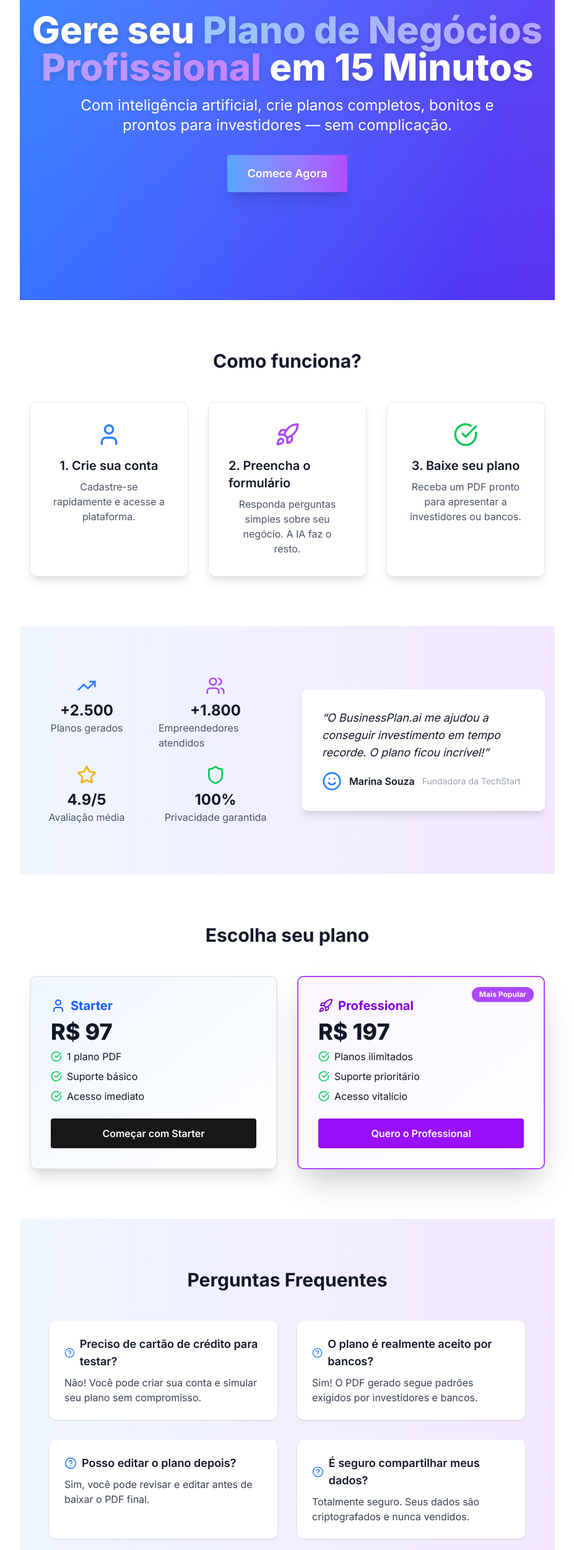
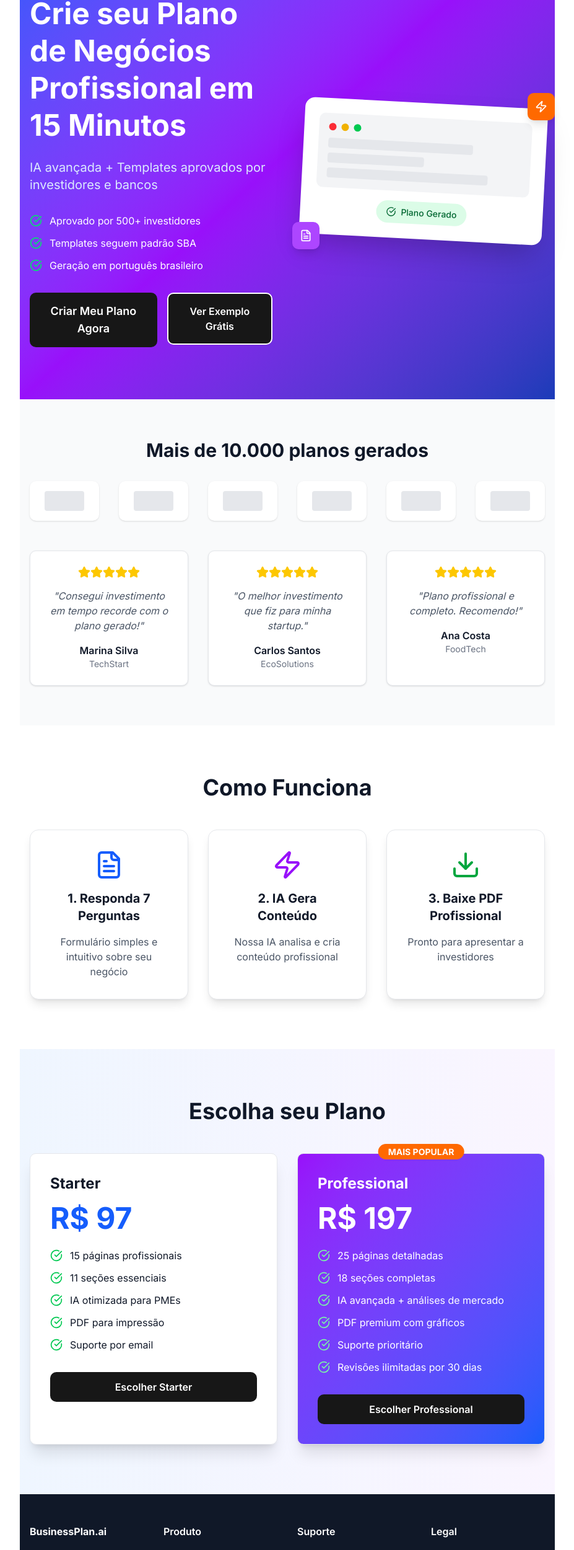
Before and after one commit to othiagootto/business-plan-ai, a Next.js app: page / in a window 1280 px wide. Shown: the part 232-2732 px from the top of the page at 62% size, without its empty margins (176-1103 px from the left). Built offline with nearby package versions, Linux system fonts and the light colour scheme.

Commit message:
New professional landing page

```diff
--- a/app/page.tsx
+++ b/app/page.tsx
@@ -1,173 +1,376 @@
 'use client';
 import Link from 'next/link';
-import { CheckCircle, Rocket, User, Users, Star, Shield, HelpCircle, TrendingUp, Smile } from 'lucide-react';
+import { CheckCircle, Star, Zap, FileText, Download, Menu, X } from 'lucide-react';
 import Button from '../components/ui/button';
 import Card from '../components/ui/card';
-import { useEffect } from 'react';
+import { useState, useEffect } from 'react';
 
 export default function HomePage() {
-  // Smooth scroll para âncoras
+  const [isMenuOpen, setIsMenuOpen] = useState(false);
+  const [scrollY, setScrollY] = useState(0);
+
   useEffect(() => {
-    const handleClick = (e: MouseEvent) => {
-      const target = e.target as HTMLElement;
-      if (target && target.matches('a[href^="#"]')) {
-        e.preventDefault();
-        const id = target.getAttribute('href')?.replace('#', '');
-        if (id) {
-          const el = document.getElementById(id);
-          if (el) el.scrollIntoView({ behavior: 'smooth' });
-        }
-      }
-    };
-    document.addEventListener('click', handleClick);
-    return () => document.removeEventListener('click', handleClick);
+    const handleScroll = () => setScrollY(window.scrollY);
+    window.addEventListener('scroll', handleScroll);
+    return () => window.removeEventListener('scroll', handleScroll);
   }, []);
 
   return (
-    <div className="w-full min-h-screen bg-gradient-to-br from-blue-500 via-indigo-600 to-purple-700 text-white">
-      {/* HERO */}
-      <section className="flex flex-col items-center justify-center min-h-[80vh] px-4 text-center relative z-10">
-        <h1 className="text-4xl md:text-6xl font-extrabold mb-4 drop-shadow-lg animate-fade-in">
-          Gere seu <span className="bg-gradient-to-r from-blue-300 to-purple-400 bg-clip-text text-transparent">Plano de Negócios Profissional</span> em 15 Minutos
-        </h1>
-        <p className="text-lg md:text-2xl mb-8 max-w-2xl mx-auto animate-fade-in delay-100">
-          Com inteligência artificial, crie planos completos, bonitos e prontos para investidores — sem complicação.
-        </p>
+    <div className="min-h-screen bg-white">
+      {/* HEADER FIXO */}
+      <header className={`fixed top-0 left-0 right-0 z-50 transition-all duration-300 ${
+        scrollY > 10 ? 'bg-white shadow-lg' : 'bg-white/95 backdrop-blur-sm'
+      }`}>
+        <div className="max-w-7xl mx-auto px-4">
+          <div className="flex items-center justify-between h-16">
+            {/* Logo */}
+            <Link href="/" className="text-2xl font-bold text-blue-600">
+              BusinessPlan.ai
+            </Link>
+
+            {/* Menu Desktop */}
+            <nav className="hidden md:flex items-center space-x-8">
+              <Link href="#como-funciona" className="text-gray-700 hover:text-blue-600 transition-colors">
+                Como Funciona
+              </Link>
+              <Link href="#precos" className="text-gray-700 hover:text-blue-600 transition-colors">
+                Preços
+              </Link>
+              <Link href="#exemplos" className="text-gray-700 hover:text-blue-600 transition-colors">
+                Exemplos
+              </Link>
+              <Link href="/login" className="text-gray-700 hover:text-blue-600 transition-colors">
+                Login
+              </Link>
               <Link href="/signup">
-          <Button className="px-8 py-4 text-lg font-bold shadow-xl bg-gradient-to-r from-blue-400 to-purple-500 hover:from-blue-500 hover:to-purple-600 transition-all animate-fade-in delay-200">
-            Comece Agora
+                <Button className="bg-orange-500 hover:bg-orange-600 px-6 py-3 rounded-lg font-semibold">
+                  Criar Plano
                 </Button>
               </Link>
-        <div className="absolute top-0 left-0 w-full h-full bg-gradient-to-b from-white/10 to-transparent pointer-events-none" />
-      </section>
+            </nav>
 
-      {/* COMO FUNCIONA */}
-      <section id="como-funciona" className="py-20 px-4 bg-white text-gray-900">
-        <h2 className="text-3xl font-bold text-center mb-12">Como funciona?</h2>
-        <div className="flex flex-col md:flex-row gap-8 max-w-4xl mx-auto">
-          <Card className="flex-1 flex flex-col items-center p-8 shadow-lg hover:scale-105 transition-transform duration-300">
-            <User className="w-10 h-10 text-blue-500 mb-4" />
-            <h3 className="font-semibold text-xl mb-2">1. Crie sua conta</h3>
-            <p className="text-gray-600 text-center">Cadastre-se rapidamente e acesse a plataforma.</p>
-          </Card>
-          <Card className="flex-1 flex flex-col items-center p-8 shadow-lg hover:scale-105 transition-transform duration-300">
-            <Rocket className="w-10 h-10 text-purple-500 mb-4" />
-            <h3 className="font-semibold text-xl mb-2">2. Preencha o formulário</h3>
-            <p className="text-gray-600 text-center">Responda perguntas simples sobre seu negócio. A IA faz o resto.</p>
-          </Card>
-          <Card className="flex-1 flex flex-col items-center p-8 shadow-lg hover:scale-105 transition-transform duration-300">
-            <CheckCircle className="w-10 h-10 text-green-500 mb-4" />
-            <h3 className="font-semibold text-xl mb-2">3. Baixe seu plano</h3>
-            <p className="text-gray-600 text-center">Receba um PDF pronto para apresentar a investidores ou bancos.</p>
-          </Card>
+            {/* Menu Mobile */}
+            <button
+              onClick={() => setIsMenuOpen(!isMenuOpen)}
+              className="md:hidden p-2"
+            >
+              {isMenuOpen ? <X size={24} /> : <Menu size={24} />}
+            </button>
           </div>
-      </section>
 
-      {/* SOCIAL PROOF */}
-      <section className="py-20 px-4 bg-gradient-to-r from-blue-50 to-purple-100 text-gray-900">
-        <div className="max-w-5xl mx-auto flex flex-col md:flex-row gap-12 items-center">
-          <div className="flex-1 grid grid-cols-2 gap-6">
-            <div className="flex flex-col items-center">
-              <TrendingUp className="w-8 h-8 text-blue-500 mb-2" />
-              <span className="text-2xl font-bold">+2.500</span>
-              <span className="text-gray-600">Planos gerados</span>
-            </div>
-            <div className="flex flex-col items-center">
-              <Users className="w-8 h-8 text-purple-500 mb-2" />
-              <span className="text-2xl font-bold">+1.800</span>
-              <span className="text-gray-600">Empreendedores atendidos</span>
-            </div>
-            <div className="flex flex-col items-center">
-              <Star className="w-8 h-8 text-yellow-500 mb-2" />
-              <span className="text-2xl font-bold">4.9/5</span>
-              <span className="text-gray-600">Avaliação média</span>
-            </div>
-            <div className="flex flex-col items-center">
-              <Shield className="w-8 h-8 text-green-500 mb-2" />
-              <span className="text-2xl font-bold">100%</span>
-              <span className="text-gray-600">Privacidade garantida</span>
+          {/* Menu Mobile Dropdown */}
+          {isMenuOpen && (
+            <div className="md:hidden bg-white border-t">
+              <div className="px-4 py-4 space-y-4">
+                <Link href="#como-funciona" className="block text-gray-700 hover:text-blue-600">
+                  Como Funciona
+                </Link>
+                <Link href="#precos" className="block text-gray-700 hover:text-blue-600">
+                  Preços
+                </Link>
+                <Link href="#exemplos" className="block text-gray-700 hover:text-blue-600">
+                  Exemplos
+                </Link>
+                <Link href="/login" className="block text-gray-700 hover:text-blue-600">
+                  Login
+                </Link>
+                <Link href="/signup">
+                  <Button className="w-full bg-orange-500 hover:bg-orange-600 px-6 py-3 rounded-lg font-semibold">
+                    Criar Plano
+                  </Button>
+                </Link>
               </div>
             </div>
-          <div className="flex-1">
-            <div className="bg-white rounded-lg shadow-lg p-8">
-              <p className="text-lg italic mb-4">“O BusinessPlan.ai me ajudou a conseguir investimento em tempo recorde. O plano ficou incrível!”</p>
-              <div className="flex items-center gap-3">
-                <Smile className="w-8 h-8 text-blue-500" />
-                <span className="font-semibold">Marina Souza</span>
-                <span className="text-gray-400 text-sm">Fundadora da TechStart</span>
+          )}
+        </div>
+      </header>
+
+      {/* HERO SECTION */}
+      <section className="min-h-screen bg-gradient-to-br from-blue-600 via-purple-600 to-blue-800 flex items-center pt-16">
+        <div className="max-w-7xl mx-auto px-4">
+          <div className="grid lg:grid-cols-2 gap-12 items-center">
+            {/* LADO ESQUERDO */}
+            <div className="text-white">
+              <h1 className="text-4xl md:text-5xl font-bold leading-tight">
+                Crie seu Plano de Negócios Profissional em 15 Minutos
+              </h1>
+              <p className="text-xl text-blue-100 mt-6 mb-8">
+                IA avançada + Templates aprovados por investidores e bancos
+              </p>
+
+              {/* Lista de benefícios */}
+              <div className="space-y-3 mb-8">
+                <div className="flex items-center space-x-3">
+                  <CheckCircle className="text-green-400" size={20} />
+                  <span>Aprovado por 500+ investidores</span>
+                </div>
+                <div className="flex items-center space-x-3">
+                  <CheckCircle className="text-green-400" size={20} />
+                  <span>Templates seguem padrão SBA</span>
+                </div>
+                <div className="flex items-center space-x-3">
+                  <CheckCircle className="text-green-400" size={20} />
+                  <span>Geração em português brasileiro</span>
+                </div>
+              </div>
+
+              {/* Botões */}
+              <div className="flex flex-col sm:flex-row gap-4">
+                <Link href="/signup">
+                  <Button className="bg-orange-500 hover:bg-orange-600 text-white px-8 py-4 rounded-lg text-lg font-semibold">
+                    Criar Meu Plano Agora
+                  </Button>
+                </Link>
+                <Link href="#exemplos">
+                  <Button className="border-2 border-white text-white px-8 py-4 rounded-lg hover:bg-white hover:text-blue-600 transition-colors">
+                    Ver Exemplo Grátis
+                  </Button>
+                </Link>
+              </div>
+            </div>
+
+            {/* LADO DIREITO - Mockup Dashboard */}
+            <div className="relative">
+              <div className="bg-white rounded-2xl shadow-2xl p-6 transform rotate-3 hover:rotate-0 transition-transform duration-300">
+                <div className="bg-gray-100 rounded-lg p-4 mb-4">
+                  <div className="flex items-center space-x-2 mb-3">
+                    <div className="w-3 h-3 bg-red-500 rounded-full"></div>
+                    <div className="w-3 h-3 bg-yellow-500 rounded-full"></div>
+                    <div className="w-3 h-3 bg-green-500 rounded-full"></div>
+                  </div>
+                  <div className="space-y-2">
+                    <div className="h-4 bg-gray-200 rounded w-3/4"></div>
+                    <div className="h-4 bg-gray-200 rounded w-1/2"></div>
+                    <div className="h-4 bg-gray-200 rounded w-5/6"></div>
+                  </div>
+                </div>
+                <div className="text-center">
+                  <div className="inline-flex items-center space-x-2 bg-green-100 text-green-800 px-4 py-2 rounded-full">
+                    <CheckCircle size={16} />
+                    <span className="text-sm font-medium">Plano Gerado</span>
+                  </div>
+                </div>
+              </div>
+
+              {/* Cards flutuantes */}
+              <div className="absolute -top-4 -right-4 bg-orange-500 text-white p-3 rounded-lg shadow-lg">
+                <Zap size={20} />
+              </div>
+              <div className="absolute -bottom-4 -left-4 bg-purple-500 text-white p-3 rounded-lg shadow-lg">
+                <FileText size={20} />
               </div>
             </div>
           </div>
         </div>
       </section>
 
-      {/* PLANOS */}
-      <section id="planos" className="py-20 px-4 bg-white text-gray-900">
-        <h2 className="text-3xl font-bold text-center mb-12">Escolha seu plano</h2>
-        <div className="flex flex-col md:flex-row gap-8 max-w-4xl mx-auto">
-          <Card className="flex-1 p-8 shadow-xl border-2 border-blue-400 bg-gradient-to-br from-blue-50 to-white hover:scale-105 transition-transform duration-300">
-            <h3 className="text-xl font-bold mb-2 text-blue-600 flex items-center gap-2"><User /> Starter</h3>
-            <div className="text-4xl font-extrabold mb-2">R$ 97</div>
-            <ul className="mb-6 space-y-2">
-              <li className="flex items-center gap-2"><CheckCircle className="text-green-500" size={18} />1 plano PDF</li>
-              <li className="flex items-center gap-2"><CheckCircle className="text-green-500" size={18} />Suporte básico</li>
-              <li className="flex items-center gap-2"><CheckCircle className="text-green-500" size={18} />Acesso imediato</li>
+      {/* SOCIAL PROOF SECTION */}
+      <section className="bg-gray-50 py-16">
+        <div className="max-w-7xl mx-auto px-4 text-center">
+          <h2 className="text-3xl font-bold mb-8">Mais de 10.000 planos gerados</h2>
+
+          {/* Logos Grid */}
+          <div className="grid grid-cols-2 md:grid-cols-6 gap-8 mb-12">
+            {[1, 2, 3, 4, 5, 6].map((i) => (
+              <div key={i} className="bg-white p-4 rounded-lg shadow-sm flex items-center justify-center">
+                <div className="w-16 h-8 bg-gray-200 rounded"></div>
+              </div>
+            ))}
+          </div>
+
+          {/* Depoimentos */}
+          <div className="grid md:grid-cols-3 gap-8">
+            {[
+              {
+                name: "Marina Silva",
+                company: "TechStart",
+                rating: 5,
+                text: "Consegui investimento em tempo recorde com o plano gerado!"
+              },
+              {
+                name: "Carlos Santos",
+                company: "EcoSolutions",
+                rating: 5,
+                text: "O melhor investimento que fiz para minha startup."
+              },
+              {
+                name: "Ana Costa",
+                company: "FoodTech",
+                rating: 5,
+                text: "Plano profissional e completo. Recomendo!"
+              }
+            ].map((testimonial, i) => (
+              <Card key={i} className="p-6 text-center">
+                <div className="flex justify-center mb-4">
+                  {[...Array(testimonial.rating)].map((_, i) => (
+                    <Star key={i} className="text-yellow-400 fill-current" size={20} />
+                  ))}
+                </div>
+                <p className="text-gray-600 mb-4 italic">&quot;{testimonial.text}&quot;</p>
+                <div>
+                  <p className="font-semibold">{testimonial.name}</p>
+                  <p className="text-gray-500 text-sm">{testimonial.company}</p>
+                </div>
+              </Card>
+            ))}
+          </div>
+        </div>
+      </section>
+
+      {/* COMO FUNCIONA SECTION */}
+      <section id="como-funciona" className="py-20 bg-white">
+        <div className="max-w-7xl mx-auto px-4">
+          <h2 className="text-4xl font-bold text-center mb-12">Como Funciona</h2>
+          <div className="grid grid-cols-1 md:grid-cols-3 gap-8">
+            {[
+              {
+                step: "1. Responda 7 Perguntas",
+                icon: <FileText className="w-12 h-12 text-blue-600" />,
+                description: "Formulário simples e intuitivo sobre seu negócio"
+              },
+              {
+                step: "2. IA Gera Conteúdo",
+                icon: <Zap className="w-12 h-12 text-purple-600" />,
+                description: "Nossa IA analisa e cria conteúdo profissional"
+              },
+              {
+                step: "3. Baixe PDF Profissional",
+                icon: <Download className="w-12 h-12 text-green-600" />,
+                description: "Pronto para apresentar a investidores"
+              }
+            ].map((item, i) => (
+              <Card key={i} className="bg-white shadow-lg rounded-xl p-8 hover:shadow-xl transition-shadow text-center">
+                <div className="flex justify-center mb-4">
+                  {item.icon}
+                </div>
+                <h3 className="text-xl font-bold mb-4">{item.step}</h3>
+                <p className="text-gray-600">{item.description}</p>
+              </Card>
+            ))}
+          </div>
+        </div>
+      </section>
+
+      {/* PRICING SECTION */}
+      <section id="precos" className="bg-gradient-to-r from-blue-50 to-purple-50 py-20">
+        <div className="max-w-7xl mx-auto px-4">
+          <h2 className="text-4xl font-bold text-center mb-12">Escolha seu Plano</h2>
+          <div className="grid grid-cols-1 md:grid-cols-2 gap-8 max-w-4xl mx-auto">
+
+            {/* STARTER CARD */}
+            <Card className="bg-white rounded-2xl shadow-xl p-8">
+              <h3 className="text-2xl font-bold mb-4">Starter</h3>
+              <div className="text-5xl font-bold text-blue-600 mb-6">R$ 97</div>
+              <ul className="space-y-3 mb-8">
+                <li className="flex items-center space-x-3">
+                  <CheckCircle className="text-green-500" size={20} />
+                  <span>15 páginas profissionais</span>
+                </li>
+                <li className="flex items-center space-x-3">
+                  <CheckCircle className="text-green-500" size={20} />
+                  <span>11 seções essenciais</span>
+                </li>
+                <li className="flex items-center space-x-3">
+                  <CheckCircle className="text-green-500" size={20} />
+                  <span>IA otimizada para PMEs</span>
+                </li>
+                <li className="flex items-center space-x-3">
+                  <CheckCircle className="text-green-500" size={20} />
+                  <span>PDF para impressão</span>
+                </li>
+                <li className="flex items-center space-x-3">
+                  <CheckCircle className="text-green-500" size={20} />
+                  <span>Suporte por email</span>
+                </li>
               </ul>
               <Link href="/signup">
-              <Button className="w-full bg-blue-500 hover:bg-blue-600 text-white font-bold py-3 rounded transition-all">Começar com Starter</Button>
+                <Button className="w-full bg-blue-600 hover:bg-blue-700 text-white py-3 rounded-lg font-semibold">
+                  Escolher Starter
+                </Button>
               </Link>
             </Card>
-          <Card className="flex-1 p-8 shadow-2xl border-2 border-purple-500 bg-gradient-to-br from-purple-50 to-white hover:scale-105 transition-transform duration-300 relative overflow-hidden">
-            <div className="absolute top-4 right-4 bg-purple-500 text-white text-xs px-3 py-1 rounded-full font-bold shadow">Mais Popular</div>
-            <h3 className="text-xl font-bold mb-2 text-purple-700 flex items-center gap-2"><Rocket /> Professional</h3>
-            <div className="text-4xl font-extrabold mb-2">R$ 197</div>
-            <ul className="mb-6 space-y-2">
-              <li className="flex items-center gap-2"><CheckCircle className="text-green-500" size={18} />Planos ilimitados</li>
-              <li className="flex items-center gap-2"><CheckCircle className="text-green-500" size={18} />Suporte prioritário</li>
-              <li className="flex items-center gap-2"><CheckCircle className="text-green-500" size={18} />Acesso vitalício</li>
+
+            {/* PROFESSIONAL CARD */}
+            <Card className="bg-gradient-to-br from-purple-600 to-blue-600 rounded-2xl shadow-xl p-8 text-white relative">
+              <div className="absolute -top-4 left-1/2 transform -translate-x-1/2">
+                <span className="bg-orange-500 text-white rounded-full px-4 py-1 text-sm font-bold">
+                  MAIS POPULAR
+                </span>
+              </div>
+              <h3 className="text-2xl font-bold mb-4">Professional</h3>
+              <div className="text-5xl font-bold mb-6">R$ 197</div>
+              <ul className="space-y-3 mb-8">
+                <li className="flex items-center space-x-3">
+                  <CheckCircle className="text-green-300" size={20} />
+                  <span>25 páginas detalhadas</span>
+                </li>
+                <li className="flex items-center space-x-3">
+                  <CheckCircle className="text-green-300" size={20} />
+                  <span>18 seções completas</span>
+                </li>
+                <li className="flex items-center space-x-3">
+                  <CheckCircle className="text-green-300" size={20} />
+                  <span>IA avançada + análises de mercado</span>
+                </li>
+                <li className="flex items-center space-x-3">
+                  <CheckCircle className="text-green-300" size={20} />
+                  <span>PDF premium com gráficos</span>
+                </li>
+                <li className="flex items-center space-x-3">
+                  <CheckCircle className="text-green-300" size={20} />
+                  <span>Suporte prioritário</span>
+                </li>
+                <li className="flex items-center space-x-3">
+                  <CheckCircle className="text-green-300" size={20} />
+                  <span>Revisões ilimitadas por 30 dias</span>
+                </li>
               </ul>
               <Link href="/signup">
-              <Button className="w-full bg-purple-600 hover:bg-purple-700 text-white font-bold py-3 rounded transition-all">Quero o Professional</Button>
+                <Button className="w-full bg-orange-500 hover:bg-orange-600 text-white py-3 rounded-lg font-semibold">
+                  Escolher Professional
+                </Button>
               </Link>
             </Card>
           </div>
-      </section>
-
-      {/* FAQ */}
-      <section id="faq" className="py-20 px-4 bg-gradient-to-r from-blue-50 to-purple-100 text-gray-900">
-        <h2 className="text-3xl font-bold text-center mb-12">Perguntas Frequentes</h2>
-        <div className="max-w-3xl mx-auto grid md:grid-cols-2 gap-8">
-          <FAQItem q="Preciso de cartão de crédito para testar?" a="Não! Você pode criar sua conta e simular seu plano sem compromisso." />
-          <FAQItem q="O plano é realmente aceito por bancos?" a="Sim! O PDF gerado segue padrões exigidos por investidores e bancos." />
-          <FAQItem q="Posso editar o plano depois?" a="Sim, você pode revisar e editar antes de baixar o PDF final." />
-          <FAQItem q="É seguro compartilhar meus dados?" a="Totalmente seguro. Seus dados são criptografados e nunca vendidos." />
-          <FAQItem q="Quanto tempo demora para gerar?" a="Em média, menos de 15 minutos após preencher o formulário." />
-          <FAQItem q="Posso pedir reembolso?" a="Sim, garantimos reembolso total em até 7 dias se não ficar satisfeito." />
         </div>
       </section>
 
-      {/* CTA FINAL */}
-      <section className="py-20 px-4 bg-gradient-to-br from-blue-600 to-purple-700 text-white text-center">
-        <h2 className="text-3xl md:text-4xl font-extrabold mb-6">Pronto para criar seu plano de negócios?</h2>
-        <p className="text-lg mb-8">Junte-se a milhares de empreendedores e tire sua ideia do papel hoje mesmo.</p>
-        <Link href="/signup">
-          <Button className="px-10 py-4 text-lg font-bold shadow-xl bg-gradient-to-r from-blue-400 to-purple-500 hover:from-blue-500 hover:to-purple-600 transition-all">
-            Começar agora
-          </Button>
-        </Link>
-      </section>
+      {/* FOOTER */}
+      <footer className="bg-gray-900 text-gray-300 py-12">
+        <div className="max-w-7xl mx-auto px-4">
+          <div className="grid grid-cols-1 md:grid-cols-4 gap-8">
+            <div>
+              <h3 className="text-white font-bold mb-4">BusinessPlan.ai</h3>
+              <p className="text-sm">Crie planos de negócio profissionais em minutos com IA.</p>
+            </div>
+            <div>
+              <h4 className="text-white font-semibold mb-4">Produto</h4>
+              <ul className="space-y-2 text-sm">
+                <li><Link href="#como-funciona" className="hover:text-white">Como Funciona</Link></li>
+                <li><Link href="#precos" className="hover:text-white">Preços</Link></li>
+                <li><Link href="#exemplos" className="hover:text-white">Exemplos</Link></li>
+              </ul>
+            </div>
+            <div>
+              <h4 className="text-white font-semibold mb-4">Suporte</h4>
+              <ul className="space-y-2 text-sm">
+                <li><Link href="/help" className="hover:text-white">Central de Ajuda</Link></li>
+                <li><Link href="/contact" className="hover:text-white">Contato</Link></li>
+              </ul>
+            </div>
+            <div>
+              <h4 className="text-white font-semibold mb-4">Legal</h4>
+              <ul className="space-y-2 text-sm">
+                <li><Link href="/privacy" className="hover:text-white">Privacidade</Link></li>
+                <li><Link href="/terms" className="hover:text-white">Termos</Link></li>
+              </ul>
+            </div>
+          </div>
+          <div className="border-t border-gray-800 mt-8 pt-8 text-center text-sm">
+            <p>&copy; 2024 BusinessPlan.ai. Todos os direitos reservados.</p>
+          </div>
+        </div>
+      </footer>
     </div>
   );
 }
-
-function FAQItem({ q, a }: { q: string; a: string }) {
-  return (
-    <div className="bg-white rounded-lg shadow p-6 animate-fade-in">
-      <div className="flex items-center gap-2 mb-2">
-        <HelpCircle className="text-blue-500" size={20} />
-        <span className="font-semibold text-lg">{q}</span>
-      </div>
-      <p className="text-gray-700">{a}</p>
-    </div>
-  );
-}
```
Also changed, not shown: 1 other file (tests, documents, lock files or other folders). Lines whose indentation alone changed are shown as unchanged.
